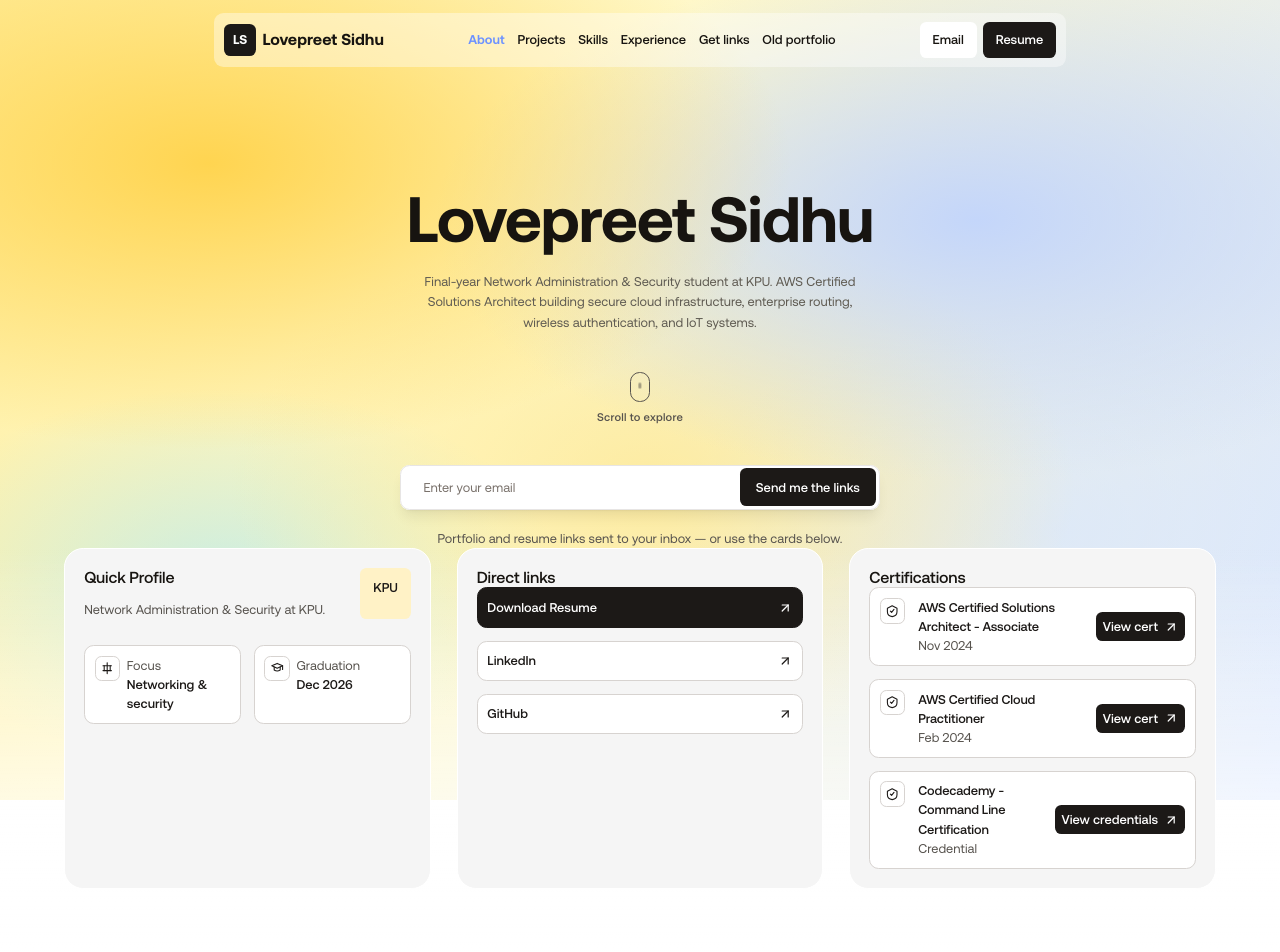
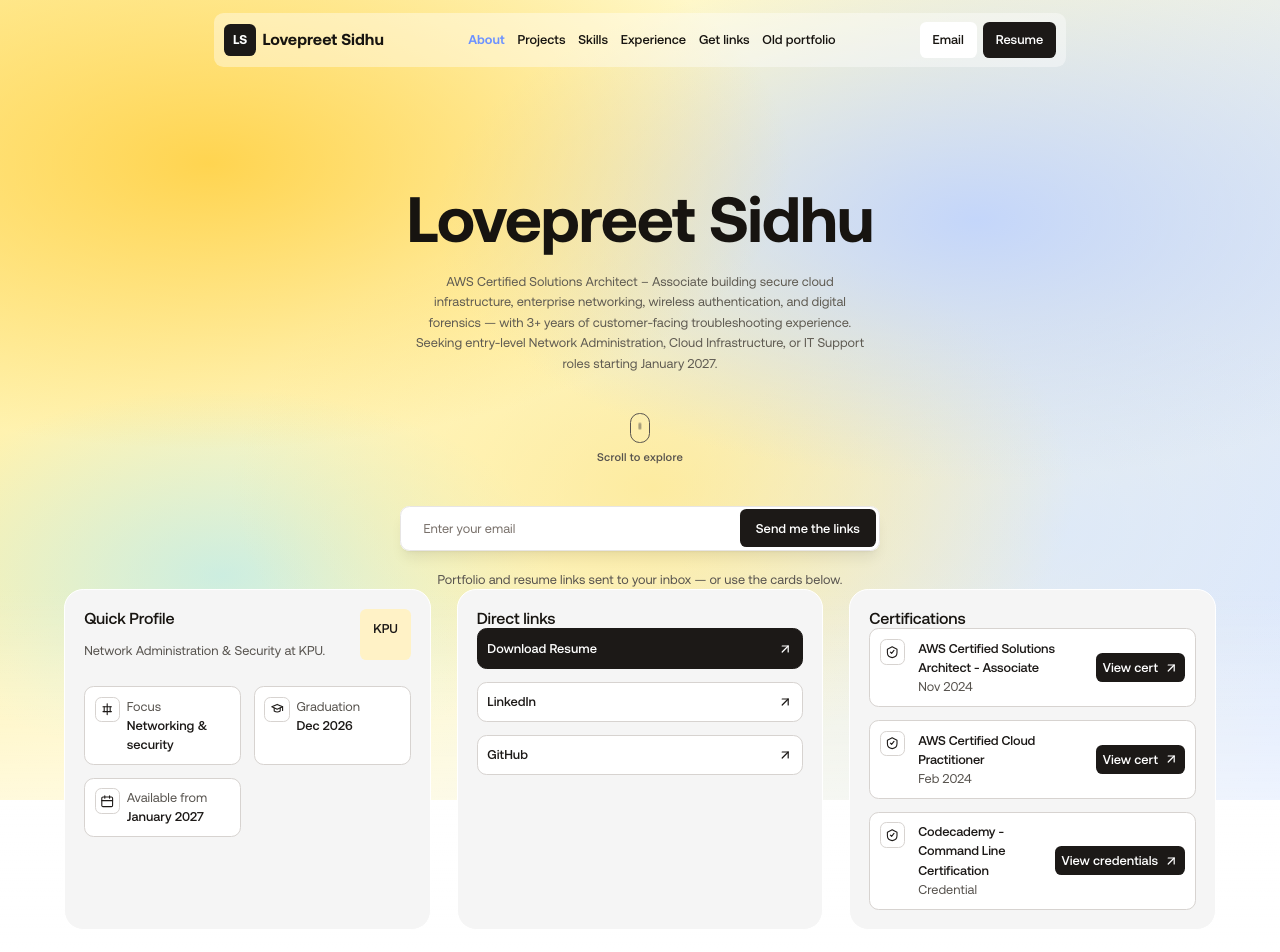
Before and after one commit to lovesidhuy/portfoliowebsite, a React (Vite) app: page / in a window 1280 px wide. Shown: the top 952 px of the page. Built offline with nearby package versions, Linux system fonts and the light colour scheme.

Commit message:
Update resume PDF, align content with latest resume, bundle old-site in public/, bump v1.2.0

```diff
--- a/index.html
+++ b/index.html
@@ -19,7 +19,7 @@
         },
         user_properties: {
           site_type: 'main_portfolio',
-          site_version: '1.1.1'
+          site_version: '1.2.0'
         }
       });
     </script>
--- a/package.json
+++ b/package.json
@@ -1,6 +1,6 @@
 {
   "name": "lovepreet-sidhu-portfolio",
-  "version": "1.1.1",
+  "version": "1.2.0",
   "type": "module",
   "scripts": {
     "prebuild": "node scripts/write-analytics-config.js",
--- a/public/analytics-config.js
+++ b/public/analytics-config.js
@@ -1 +1 @@
-window.__PORTFOLIO_ANALYTICS__ = { site_version: '1.1.1' };
+window.__PORTFOLIO_ANALYTICS__ = { site_version: '1.2.0' };
--- a/public/old-site/analytics-config.js
+++ b/public/old-site/analytics-config.js
@@ -1 +1 @@
-window.__PORTFOLIO_ANALYTICS__ = { site_version: '1.1.1' };
+window.__PORTFOLIO_ANALYTICS__ = { site_version: '1.2.0' };
--- a/src/components/Hero.jsx
+++ b/src/components/Hero.jsx
@@ -84,9 +84,11 @@ function Hero() {
           <span className="whitespace-nowrap"> Sidhu</span>
         </h1>
         <p className="max-w-[60ch] px-2 text-center text-[18px] md:text-[20px] font-normal leading-[28px] md:leading-[32px]">
-          Final-year Network Administration & Security student at KPU. AWS Certified
-          Solutions Architect building secure cloud infrastructure, enterprise routing,
-          wireless authentication, and IoT systems.
+          AWS Certified Solutions Architect – Associate building secure cloud
+          infrastructure, enterprise networking, wireless authentication, and digital
+          forensics — with 3+ years of customer-facing troubleshooting experience. Seeking
+          entry-level Network Administration, Cloud Infrastructure, or IT Support roles
+          starting January 2027.
         </p>
         <a
           href="#projects"
--- a/src/components/Projects.jsx
+++ b/src/components/Projects.jsx
@@ -11,7 +11,7 @@ const cardColors = [
 const projects = [
   {
     id: 1,
-    title: 'Identity Infrastructure & Enterprise Authentication Lab',
+    title: '802.1X / EAP-TLS Authentication Lab',
     date: 'Feb 2026',
     course: 'Wireless Systems',
     featured: true,
--- a/src/data.jsx
+++ b/src/data.jsx
@@ -51,6 +51,18 @@ export const quickProfile = [
       </>
     ),
   },
+  {
+    label: 'Available from',
+    value: 'January 2027',
+    icon: (
+      <>
+        <rect x="3" y="5" width="18" height="16" rx="2" />
+        <path d="M16 3v4" />
+        <path d="M8 3v4" />
+        <path d="M3 11h18" />
+      </>
+    ),
+  },
 ]
 
 export const directLinks = [
@@ -96,8 +108,8 @@ export const certifications = [
 export const skills = [
   {
     id: 1,
-    title: 'Networking',
-    tags: ['Cisco IOS', 'VLANs', 'STP/RSTP', 'OSPF', 'EIGRP', 'BGP', 'ACLs', 'NAT', '802.1Q', 'Packet Tracer'],
+    title: 'Networking & Security Labs',
+    tags: ['Cisco IOS', 'VLANs', 'STP/RSTP', 'OSPF', 'ACLs', 'NAT', 'Packet Tracer'],
   },
   {
     id: 2,
@@ -106,22 +118,22 @@ export const skills = [
   },
   {
     id: 3,
-    title: 'Digital Forensics & Hardening',
-    tags: ['FTK Imager', 'Autopsy', 'Evidence Acquisition', 'Phishing Analysis', 'Endpoint Hardening', 'GPO'],
+    title: 'Digital Forensics',
+    tags: ['FTK Imager', 'Autopsy', 'Evidence Acquisition', 'Phishing Analysis', 'Endpoint Hardening'],
   },
   {
     id: 4,
     title: 'Cloud & Infrastructure',
-    tags: ['AWS (VPC, EC2, S3, IAM, NAT)', 'Azure VMs', 'Docker', 'Terraform', 'Ansible'],
+    tags: ['AWS (EC2, VPC, S3, IAM)', 'Azure', 'Docker', 'Terraform'],
   },
   {
     id: 5,
-    title: 'Systems & Scripting',
-    tags: ['Windows Server 2022', 'Active Directory', 'Group Policy', 'Linux (Ubuntu, Kali)', 'Python (Boto3)', 'Bash', 'C++', 'SQL', 'Git', 'ERP (Odoo)'],
+    title: 'Systems Administration & Scripting',
+    tags: ['Windows Server', 'Active Directory', 'NPS', 'Group Policy', 'Linux (Ubuntu, Kali)', 'Python (Boto3)', 'Bash', 'C++', 'SQL', 'Git'],
   },
   {
     id: 6,
     title: 'User Support',
-    tags: ['Windows/macOS/iOS/Android', 'Remote Support', 'Hardware Troubleshooting', 'CRM/Ticketing', 'Device Imaging'],
+    tags: ['Windows/macOS/iOS/Android', 'Remote Support', 'Hardware Troubleshooting', 'CRM/Ticketing', 'Device Setup & Imaging'],
   },
 ]
```
Also changed, not shown: public/old-site/analytics.js (+0 -57 lines), public/old-site/index.html (+1 -1 lines), 1 other file (tests, documents, lock files or other folders).
